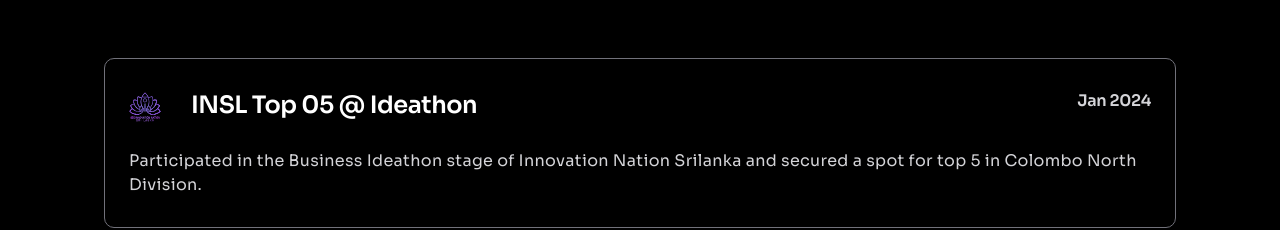
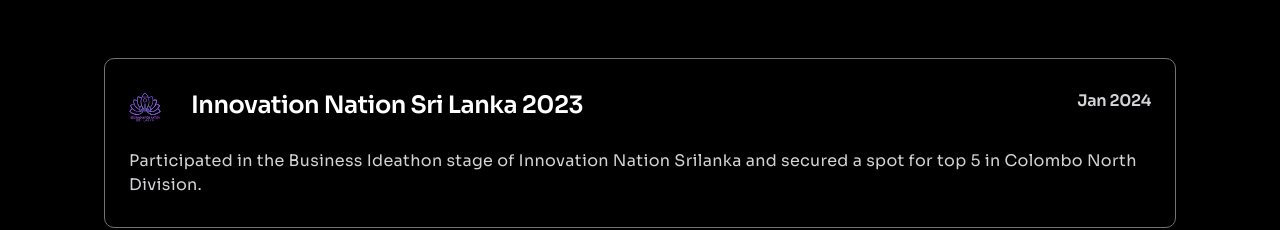
Before and after one commit to salmanfaraj06/portfoilo, a React (Vite) app: page / in a window 1280 px wide. Shown: the part 2094-2324 px from the top of the page. Built offline with nearby package versions, Linux system fonts and the light colour scheme; a web font is replaced by a local one.

Commit message:
Update CSS and award title

```diff
--- a/src/App.css
+++ b/src/App.css
@@ -6,6 +6,7 @@
 }
 
 body {
-    overflow-x: hidden; /* Hide horizontal overflow */
-    overflow-y: auto; /* Only show vertical scrollbar when necessary */
+    overflow-x: hidden;
+    overflow-y: auto;
+    font-family: 'Sora', sans-serif;
   }
--- a/src/components/awards.jsx
+++ b/src/components/awards.jsx
@@ -37,7 +37,7 @@
             <div className="flex flex-col items-start justify-start sm:px-5 px-6 py-5 w-full">
             <Card
               className="border border-gray-600 border-solid flex flex-col gap-7 items-start justify-start sm:px-5 px-6 py-[30px] rounded-[10px] w-full"
-              Title="INSL Top 05 @ Ideathon"
+              Title="Innovation Nation Sri Lanka 2023"
               date="Jan 2024"
               description="Participated in the Business Ideathon stage of Innovation Nation Srilanka and secured a spot for top 5 in Colombo North Division."
               logoSrc="images/insl.svg"
```
